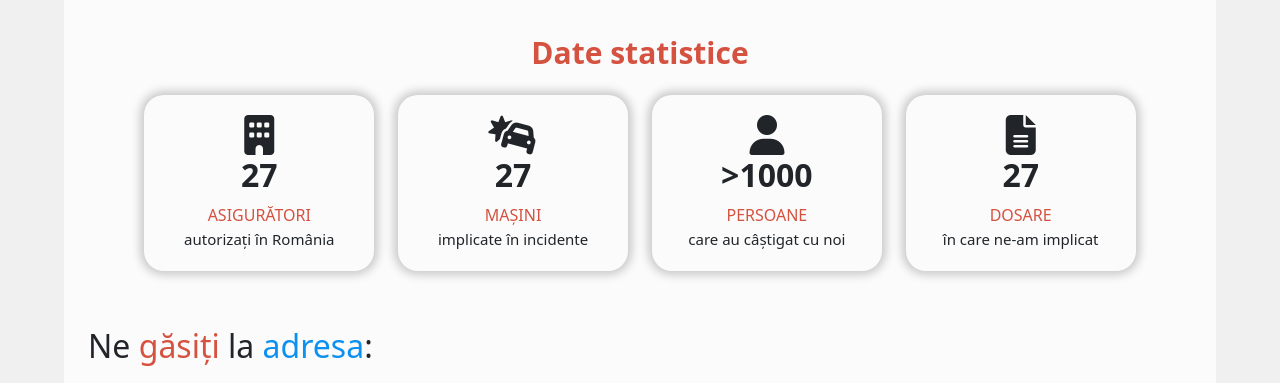
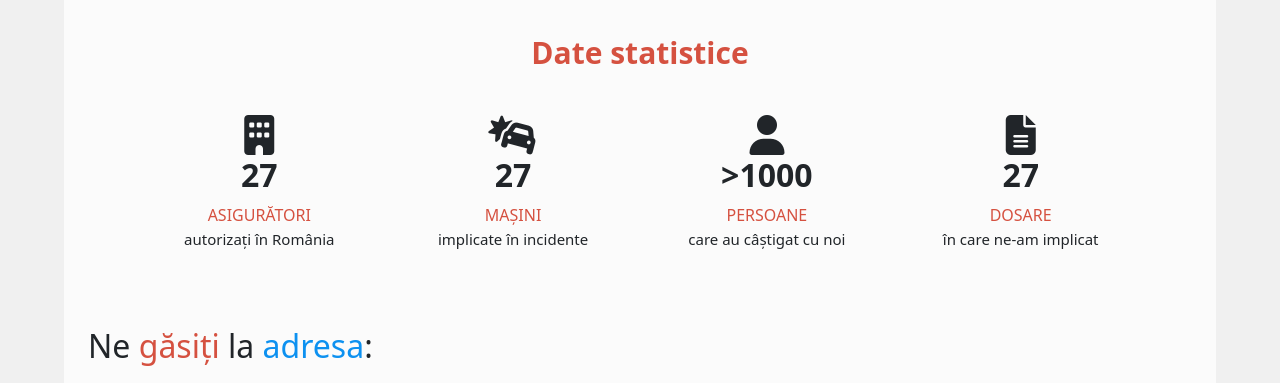
Before and after one commit to contgh/clym.v2, a plain HTML site: page index.html in a window 1280 px wide. Shown: the part 1828-2211 px from the top of the page. Drawn offline with Linux system fonts and the light colour scheme.

Commit message:
16.09 16.44

```diff
--- a/assets/css/styles.css
+++ b/assets/css/styles.css
@@ -298,7 +298,7 @@ padding-bottom: 5%;
   /*margin: 20px;*/
   padding: 20px;
   border-radius: 20px;
-  box-shadow: 0 0 10px 4px var(--cul-it-shad);
+  /*box-shadow: 0 0 10px 4px var(--cul-it-shad);*/
   max-width: 300px;
   display: block;
   margin-left: auto;
```
